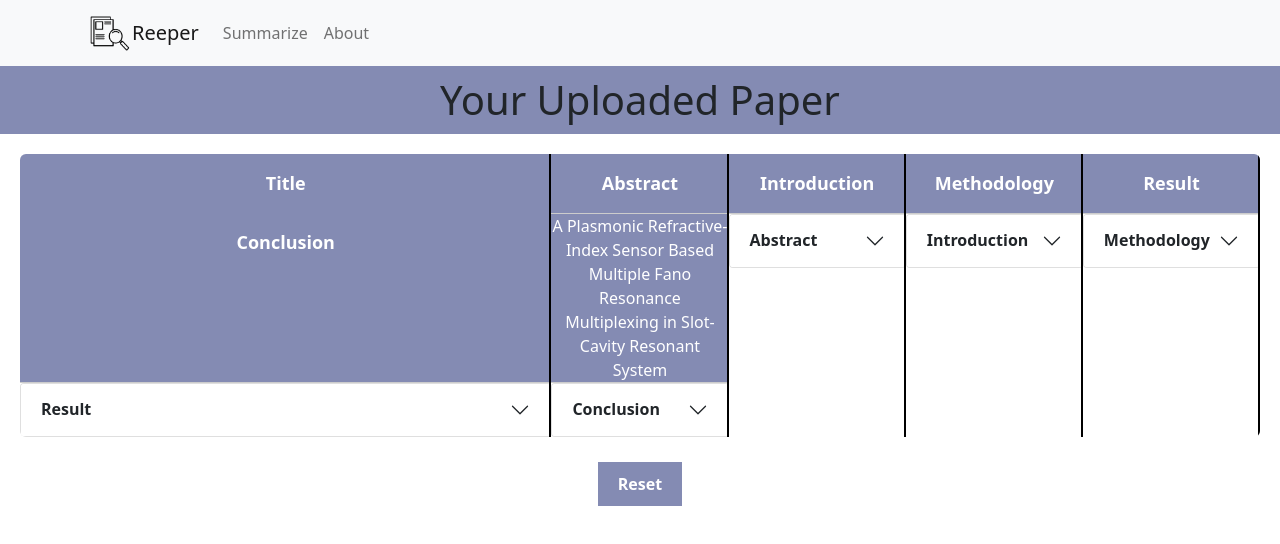
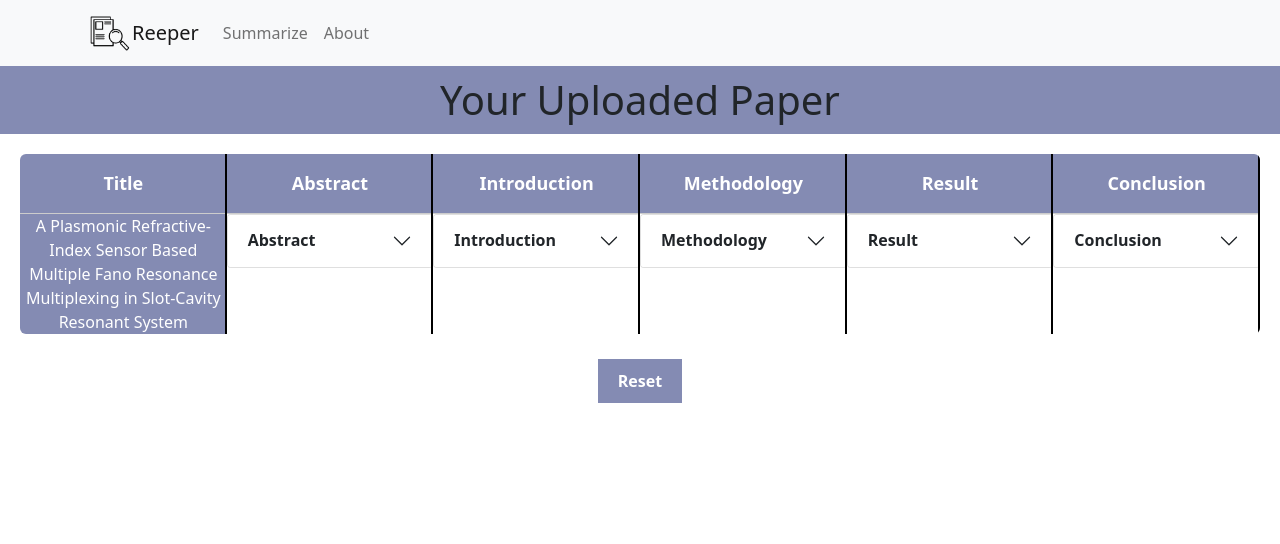
Before and after one commit to kadammayuresh008/repsumm, a React (Create React App) app in the folder frontend/: page /Result in a window 1280 px wide. Shown: the top 544 px of the page. Built offline with nearby package versions, Linux system fonts and the light colour scheme.

Commit message:
Fixed UI bug: Initial reload column alignment

```diff
--- a/frontend/src/components/Table.jsx
+++ b/frontend/src/components/Table.jsx
@@ -10,12 +10,19 @@ const createHeaders = (headers) => {
 
 const Table = ({ headers, minCellWidth, maxCellWidth,tableContent }) => {
   const [tableHeight, setTableHeight] = useState("auto");
-  // const [tableWidth,settableWidth] = useState("auto");
   const [activeIndex, setActiveIndex] = useState(null);
   const tableElement = useRef(null);
   const columns = createHeaders(headers);
 
   useEffect(() => {
+    //intial style for columns on basis of number of columns
+    var styleForColumns = "";
+    for (let i = 0; i < headers.length; i++) {
+      styleForColumns += "minmax(150px, 1fr)";
+      styleForColumns += "\n";
+    }
+    tableElement.current.style.gridTemplateColumns = `${styleForColumns}`;
+
     setTableHeight(tableElement.current.offsetHeight);
   }, [tableHeight]);
 
--- a/frontend/src/components/styles.css
+++ b/frontend/src/components/styles.css
@@ -39,10 +39,6 @@
     display: grid;
     overflow: auto;
     grid-template-columns:
-      minmax(150px, 3fr)
-      minmax(150px, 1fr)
-      minmax(150px, 1fr)
-      minmax(150px, 1fr)
       minmax(150px, 1fr);
   }
 
```
